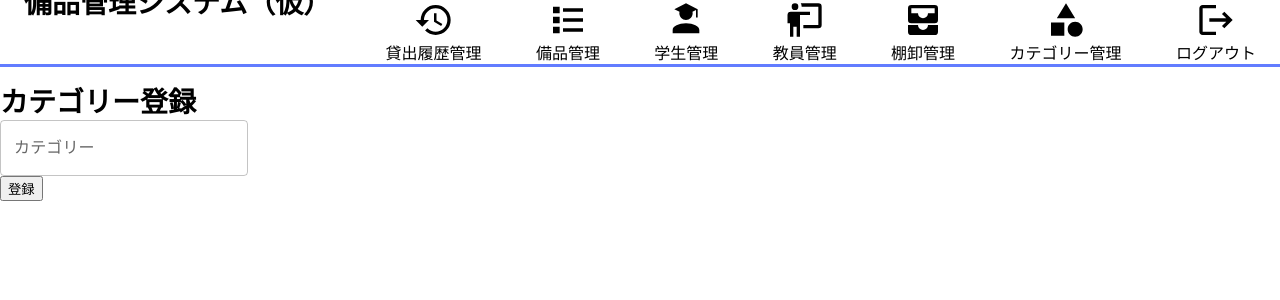
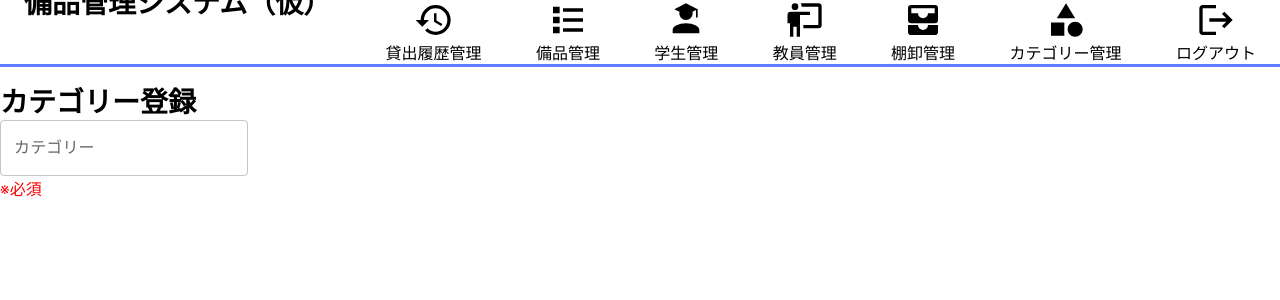
Before and after one commit to takumiTakahata/equipment_management_system, a React (Create React App) app in the folder app/: page /category_register in a window 1280 px wide. Shown: the top 300 px of the page. Built offline with nearby package versions, Linux system fonts and the light colour scheme.

Commit message:
必須の表示

```diff
--- a/app/src/components/category_register.tsx
+++ b/app/src/components/category_register.tsx
@@ -3,6 +3,7 @@ import Header from "./header";
 import { TextField } from "@mui/material";
 import { useState } from "react";
 import { useForm } from "react-hook-form";
+import { ErrorMessage } from "@hookform/error-message";
 
 interface FormInputs {
   category_name: string;
@@ -63,8 +64,17 @@ function CategoryRegister() {
             className="category_input_text"
             variant="outlined"
           />
+          {errorFlg ? (
+            <ErrorMessage
+              errors={errors}
+              name="category_name"
+              as="p"
+              className="error_message"
+            />
+          ) : (
+            <p className="required_txt">※必須</p>
+          )}
         </div>
-        <button type="submit">登録</button>
       </form>
     </div>
   );
```
